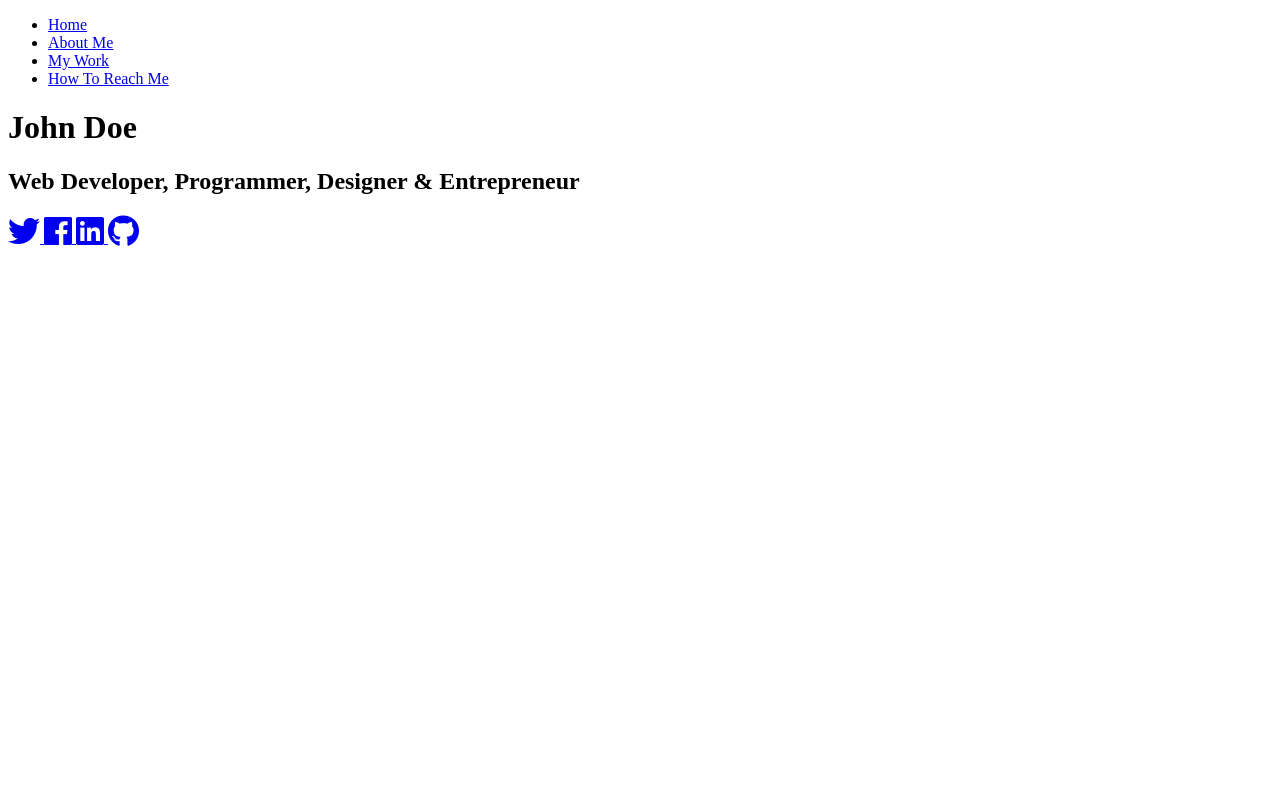
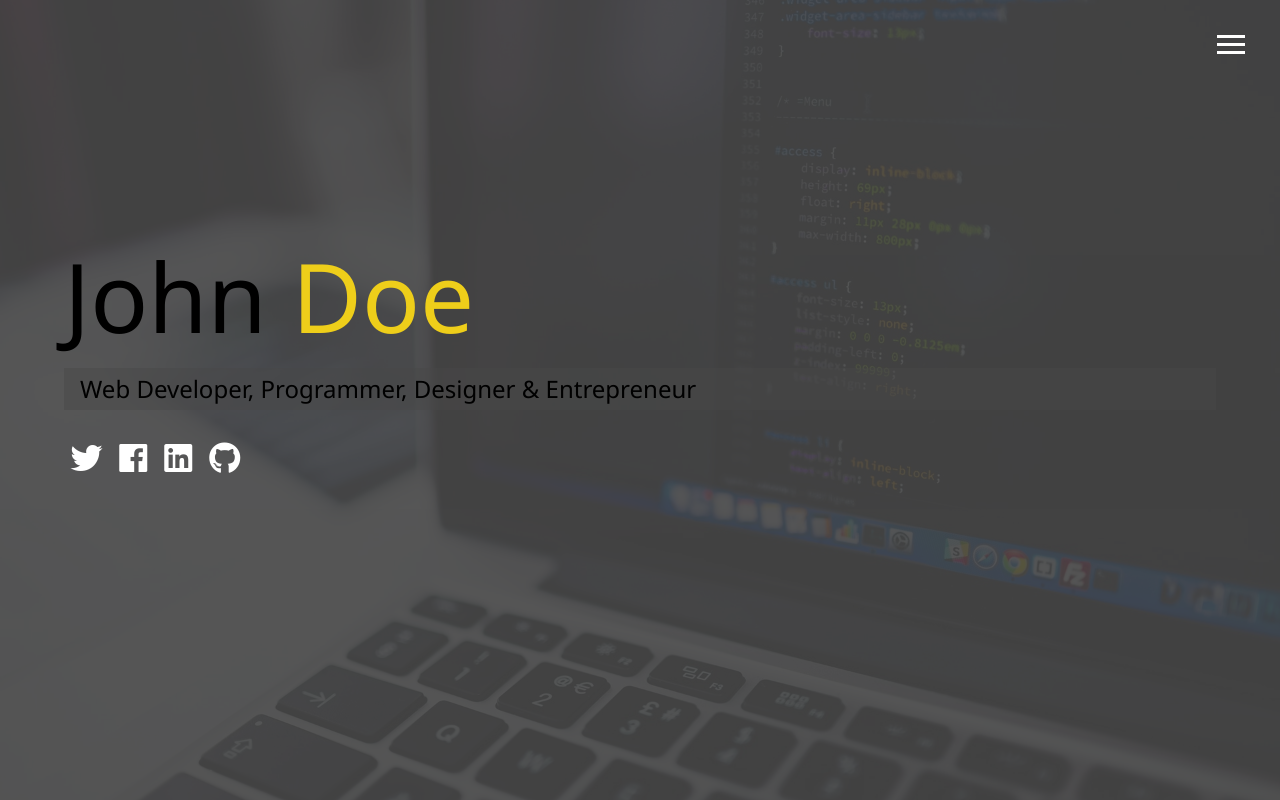
Before and after one commit to donPuerto/portfolio-with-sass, a website: page dist/index.html in a window 1280 px wide. Drawn offline with Linux system fonts and the light colour scheme; the site is published under a folder, as on GitHub Pages, so addresses that start at the root find nothing; files whose address does not match are found by name.

Commit message:
fix small glitch

```diff
--- a/dist/index.html
+++ b/dist/index.html
@@ -8,7 +8,7 @@
   <meta name="viewport" content="width=device-width, initial-scale=1" />
   <link rel="stylesheet" href="https://use.fontawesome.com/releases/v5.2.0/css/all.css" integrity="sha384-hWVjflwFxL6sNzntih27bfxkr27PmbbK/iSvJ+a4+0owXq79v+lsFkW54bOGbiDQ"
     crossorigin="anonymous" />
-  <link rel="stylesheet" type="text/css" media="screen" href="/dist/css/main.css" />
+  <link rel="stylesheet" type="text/css" media="screen" href="css/main.css" />
   <script src="main.js"></script>
 </head>
 
--- a/package.json
+++ b/package.json
@@ -3,7 +3,9 @@
   "version": "1.0.0",
   "description": "Responsive Portfolio Website",
   "main": "index.js",
+  "homepage": "https://donPuerto.github.io/portfolio-with-sass",
   "scripts": {
+    "deploy": "gh-pages -d dist",
     "sass": "node-sass -w scss/ -o dist/css/ --recursive",
     "test": "echo \"Error: no test specified\" && exit 1"
   },
@@ -11,6 +13,7 @@
   "author": "Don Puerto",
   "license": "ISC",
   "dependencies": {
+    "gh-pages": "^2.0.1",
     "node-sass": "^4.11.0"
   }
 }
```
Also changed, not shown: 1 other file.
